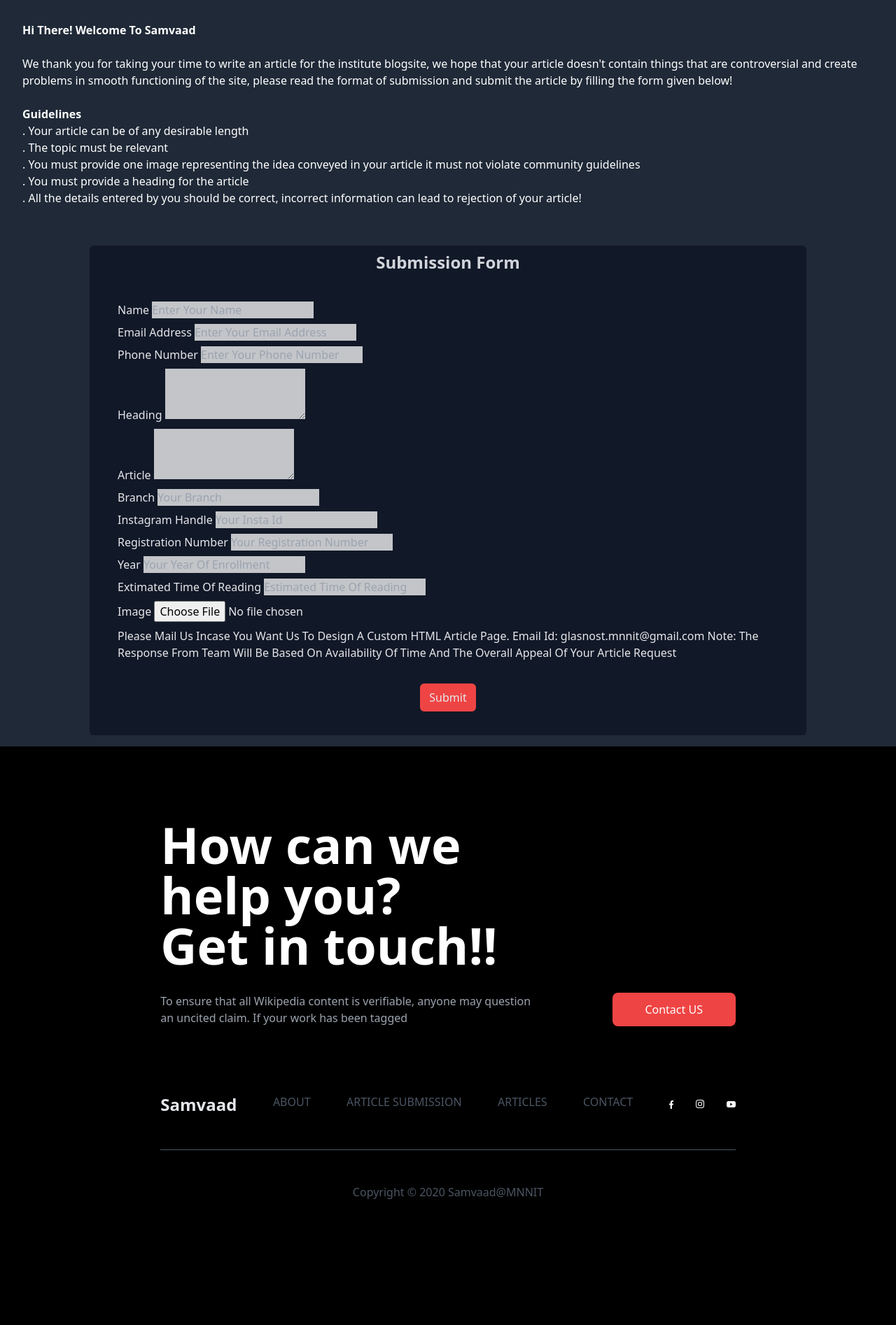
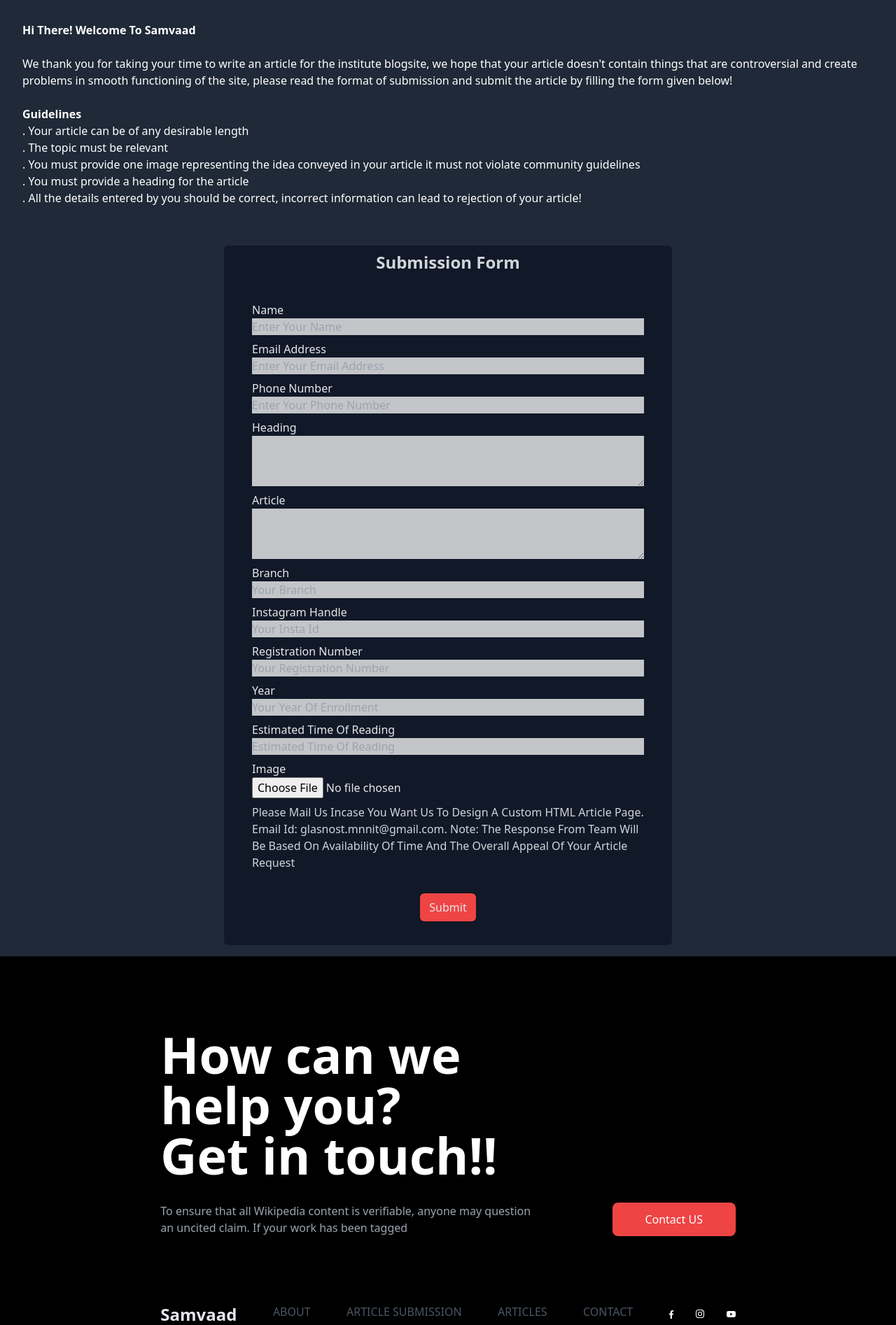
Before and after one commit to aviral-mishra-1008/samvaad_mnnit-, a Django app: page /Submission/ in a window 1280 px wide. Shown: the part 81-1975 px from the top of the page at 70% size. Before the commit the page ends 1795 px from the top, so only its background shows below. Run offline with Django 4.2, Linux system fonts and the light colour scheme; some libraries are stand-ins or nearby versions.

Commit message:
Sub form

```diff
--- a/Templates/sub.html
+++ b/Templates/sub.html
@@ -25,82 +25,68 @@
             <br>
             <br>
       </div>
+      <div class="px-2 py-2 h-[1000px] bg-gray-900 w-[50%] flex flex-col items-center mb-4 border-slate-200 rounded-md">
+        <h3 class="font-bold text-2xl text-gray-300">Submission Form</h3>
 
-  <div class="px-2 py-2  h-[700px] bg-gray-900 w-[80%] flex flex-col items-center mb-4 border-slate-200 rounded-md">
-        <h3 class="font-bold text-2xl text-gray-300"> Submission Form </h3>
-
-    <div   class="form px-8 py-8 flex flex-col space-y-8" >
-      <form class="flex flex-col space-y-2" action="/Submission/" method="post" enctype="multipart/form-data">{% csrf_token %}
-  <div class="form-group">
+        <div class="form px-8 py-8 flex flex-col space-y-8">
+            <form class="flex flex-col space-y-2" action="/Submission/" method="post" enctype="multipart/form-data">
+                {% csrf_token %}
+                <div class="form-group flex flex-col">
                     <label for="name">Name</label>
-    <input type="text" class="form-control" id="name" name="name" placeholder="Enter Your Name" style="background:background: rgb(255,255,255);
-  background: radial-gradient(circle, rgba(255,255,255,0.7502188375350141) 0%, rgba(255,255,255,0.75) 100%)">
+                    <input type="text" class="form-control" id="name" name="name" placeholder="Enter Your Name" style="background: radial-gradient(circle, rgba(255,255,255,0.7502188375350141) 0%, rgba(255,255,255,0.75) 100%);">
                 </div>
 
-  <div class="form-group">
-    <label for="name">Email Address</label>
-    <input type="email" class="form-control" id="email" name="email" placeholder="Enter Your Email Address" style="background:background: rgb(255,255,255);
-  background: radial-gradient(circle, rgba(255,255,255,0.7502188375350141) 0%, rgba(255,255,255,0.75) 100%)">
+                <div class="form-group flex flex-col">
+                    <label for="email">Email Address</label>
+                    <input type="email" class="form-control" id="email" name="email" placeholder="Enter Your Email Address" style="background: radial-gradient(circle, rgba(255,255,255,0.7502188375350141) 0%, rgba(255,255,255,0.75) 100%);">
                 </div>
 
-    <div class="form-group">
-    <label for="name">Phone Number</label>
-    <input type="tel" class="form-control" id="phone_no" name="phone_no" placeholder="Enter Your Phone Number" style="background:background: rgb(255,255,255);
-  background: radial-gradient(circle, rgba(255,255,255,0.7502188375350141) 0%, rgba(255,255,255,0.75) 100%)"  >
+                <div class="form-group flex flex-col">
+                    <label for="phone_no">Phone Number</label>
+                    <input type="tel" class="form-control" id="phone_no" name="phone_no" placeholder="Enter Your Phone Number" style="background: radial-gradient(circle, rgba(255,255,255,0.7502188375350141) 0%, rgba(255,255,255,0.75) 100%);">
                 </div>
 
-
-    <div class="form-group">
-    <label for="desc" >Heading</label>
-    <textarea class="form-control" id="heading" name="heading" rows="3" style="background:background: rgb(255,255,255);
-  background: radial-gradient(circle, rgba(255,255,255,0.7502188375350141) 0%, rgba(255,255,255,0.75) 100%)"></textarea>
+                <div class="form-group flex flex-col">
+                    <label for="heading">Heading</label>
+                    <textarea class="form-control" id="heading" name="heading" rows="3" style="background: radial-gradient(circle, rgba(255,255,255,0.7502188375350141) 0%, rgba(255,255,255,0.75) 100%);"></textarea>
                 </div>
 
-    <div class="form-group">
-    <label for="desc">Article</label>
-    <textarea class="form-control" id="article" name="article" rows="3" style="background: rgb(255,255,255);
-  background: radial-gradient(circle, rgba(255,255,255,0.7502188375350141) 0%, rgba(255,255,255,0.75) 100%)"></textarea>
+                <div class="form-group flex flex-col">
+                    <label for="article">Article</label>
+                    <textarea class="form-control" id="article" name="article" rows="3" style="background: radial-gradient(circle, rgba(255,255,255,0.7502188375350141) 0%, rgba(255,255,255,0.75) 100%);"></textarea>
                 </div>
 
-  <div class="form-group">
-    <label for="name">Branch</label>
-    <input type="text" class="form-control" id="branch" name="branch" placeholder="Your Branch" style="background:background: rgb(255,255,255);
-  background: radial-gradient(circle, rgba(255,255,255,0.7502188375350141) 0%, rgba(255,255,255,0.75) 100%)">
+                <div class="form-group flex flex-col">
+                    <label for="branch">Branch</label>
+                    <input type="text" class="form-control" id="branch" name="branch" placeholder="Your Branch" style="background: radial-gradient(circle, rgba(255,255,255,0.7502188375350141) 0%, rgba(255,255,255,0.75) 100%);">
                 </div>
 
-  <div class="form-group">
-    <label for="name">Instagram Handle</label>
-    <input type="text" class="form-control" id="ig" name="ig" placeholder="Your Insta Id" style="background:background: rgb(255,255,255);
-  background: radial-gradient(circle, rgba(255,255,255,0.7502188375350141) 0%, rgba(255,255,255,0.75) 100%)">
+                <div class="form-group flex flex-col">
+                    <label for="ig">Instagram Handle</label>
+                    <input type="text" class="form-control" id="ig" name="ig" placeholder="Your Insta Id" style="background: radial-gradient(circle, rgba(255,255,255,0.7502188375350141) 0%, rgba(255,255,255,0.75) 100%);">
                 </div>
 
-
-  <div class="form-group">
-    <label for="name">Registration Number</label>
-    <input type="Number" class="form-control" id="reg" name="reg" placeholder="Your Registration Number" style="background:background: rgb(255,255,255);
-  background: radial-gradient(circle, rgba(255,255,255,0.7502188375350141) 0%, rgba(255,255,255,0.75) 100%)">
+                <div class="form-group flex flex-col">
+                    <label for="reg">Registration Number</label>
+                    <input type="number" class="form-control" id="reg" name="reg" placeholder="Your Registration Number" style="background: radial-gradient(circle, rgba(255,255,255,0.7502188375350141) 0%, rgba(255,255,255,0.75) 100%);">
                 </div>
 
-
-  <div class="form-group">
-    <label for="name">Year</label>
-    <input type="Number" class="form-control" id="year" name="year" placeholder="Your Year Of Enrollment" style="background:background: rgb(255,255,255);
-  background: radial-gradient(circle, rgba(255,255,255,0.7502188375350141) 0%, rgba(255,255,255,0.75) 100%)">
+                <div class="form-group flex flex-col">
+                    <label for="year">Year</label>
+                    <input type="number" class="form-control" id="year" name="year" placeholder="Your Year Of Enrollment" style="background: radial-gradient(circle, rgba(255,255,255,0.7502188375350141) 0%, rgba(255,255,255,0.75) 100%);">
                 </div>
 
-
-  <div class="form-group">
-    <label for="name">Extimated Time Of Reading</label>
-    <input type="Number" class="form-control" id="time" name="time" placeholder="Estimated Time Of Reading" style="background:background: rgb(255,255,255);
-  background: radial-gradient(circle, rgba(255,255,255,0.7502188375350141) 0%, rgba(255,255,255,0.75) 100%)">
+                <div class="form-group flex flex-col">
+                    <label for="time">Estimated Time Of Reading</label>
+                    <input type="number" class="form-control" id="time" name="time" placeholder="Estimated Time Of Reading" style="background: radial-gradient(circle, rgba(255,255,255,0.7502188375350141) 0%, rgba(255,255,255,0.75) 100%);">
                 </div>
 
-  <div class="form-group">
+                <div class="form-group flex flex-col">
                     <label for="image">Image</label>
                     <input type="file" class="form-control-file" id="image" name="image" accept="image/*">
                 </div>
 
-  <label> Please Mail Us Incase You Want Us To Design A Custom HTML Article Page. Email Id: glasnost.mnnit@gmail.com  Note: The Response From Team Will Be Based On Availability Of Time And The Overall Appeal Of Your Article Request</label>
+                <label class="text-gray-300">Please Mail Us Incase You Want Us To Design A Custom HTML Article Page. Email Id: glasnost.mnnit@gmail.com. Note: The Response From Team Will Be Based On Availability Of Time And The Overall Appeal Of Your Article Request</label>
                 <br>
                 <button type="submit" class="mx-auto btn btn-warning border-solid rounded-md p-2 bg-red-500 w-[80px]">Submit</button>
             </form>
```
Lines whose indentation alone changed are shown as unchanged.
